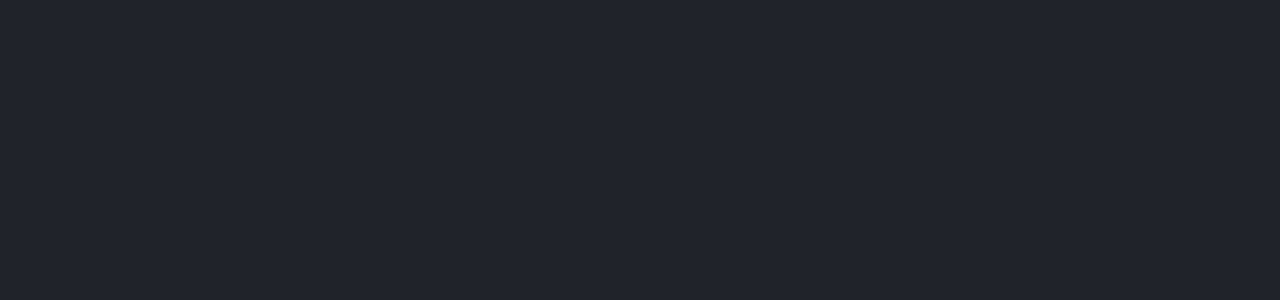
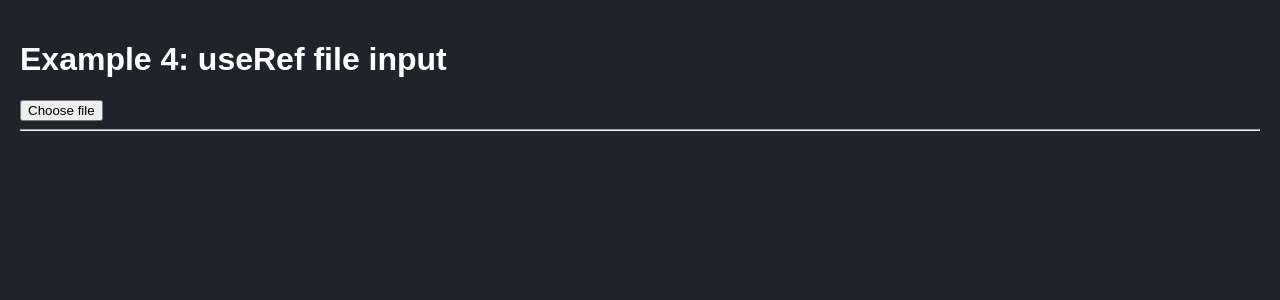
Before and after one commit to buitrbao222/sgu-react-advanced-examples, a React (Create React App) app: page /4 in a window 1280 px wide. Before the commit this address had no page. Shown: the top 300 px of the page. Built offline with nearby package versions, Linux system fonts and the light colour scheme.

Commit message:
example 4: useRef with file input

```diff
--- a/src/App.js
+++ b/src/App.js
@@ -2,6 +2,7 @@
 import Example1 from './example-1/Example1';
 import Example2 from './example-2/Example2';
 import Example3 from './example-3/Example3';
+import Example4 from './example-4/Example4';
 import Home from './Home';
 import axios from 'axios';
 
@@ -17,6 +18,8 @@
       <Route path="/2" element={<Example2 />} />
 
       <Route path="/3" element={<Example3 />} />
+
+      <Route path="/4" element={<Example4 />} />
     </Routes>
   );
 }
--- /dev/null
+++ b/src/example-4/Example4.js
@@ -0,0 +1,37 @@
+import { useRef, useState } from 'react';
+
+export default function Example4() {
+  const [file, setFile] = useState();
+
+  const fileInputRef = useRef();
+
+  function handleClick() {
+    fileInputRef.current.click();
+  }
+
+  function handleFileChange(e) {
+    setFile(e.target.files[0]);
+    e.target.value = '';
+  }
+
+  return (
+    <div>
+      <h1>Example 4: useRef file input</h1>
+
+      <div>
+        <button onClick={handleClick}>Choose file</button>
+
+        <input
+          type="file"
+          hidden
+          ref={fileInputRef}
+          onChange={handleFileChange}
+        />
+      </div>
+
+      <hr />
+
+      {file && <div>Chosen file: {file.name}</div>}
+    </div>
+  );
+}
```
